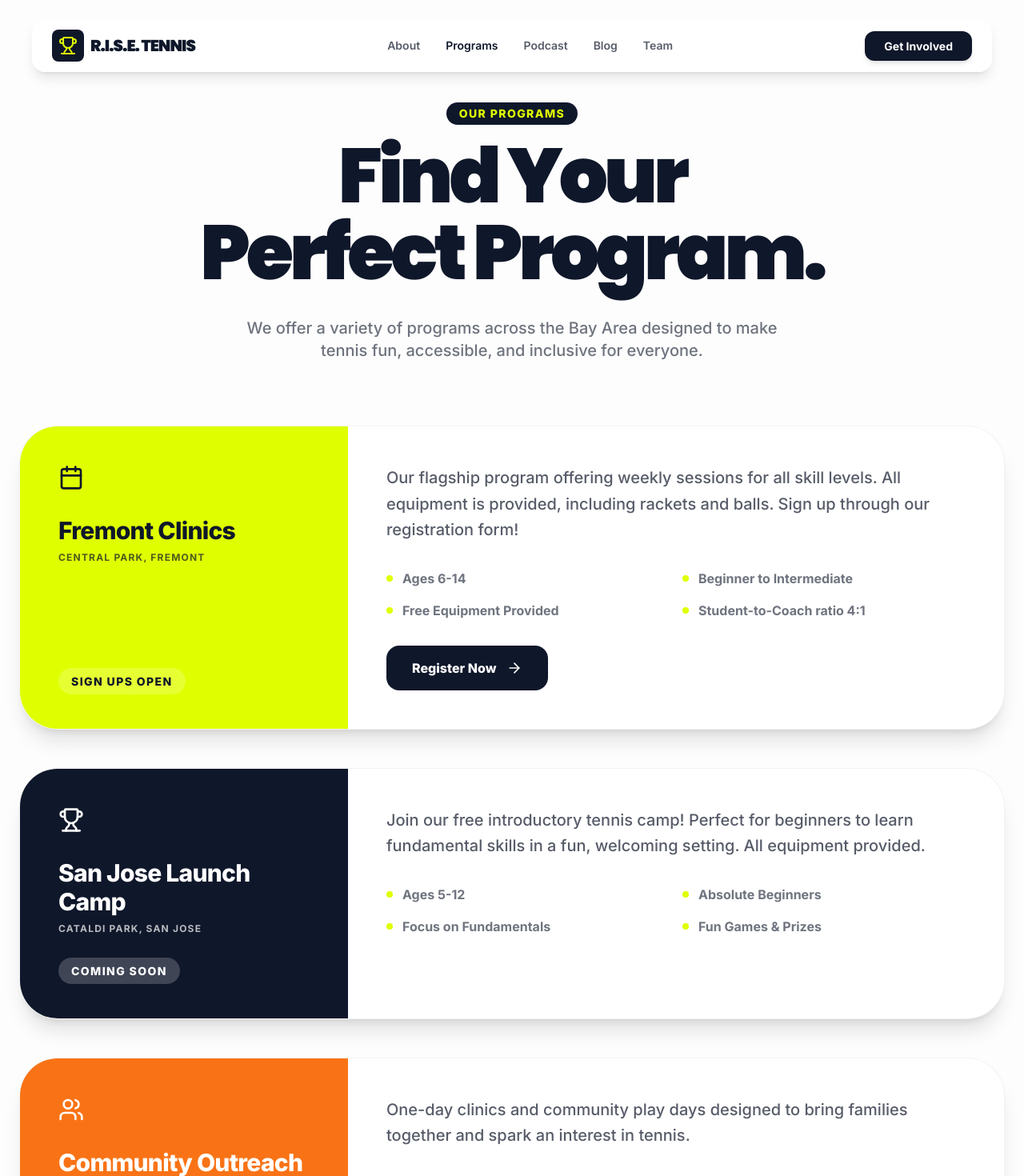
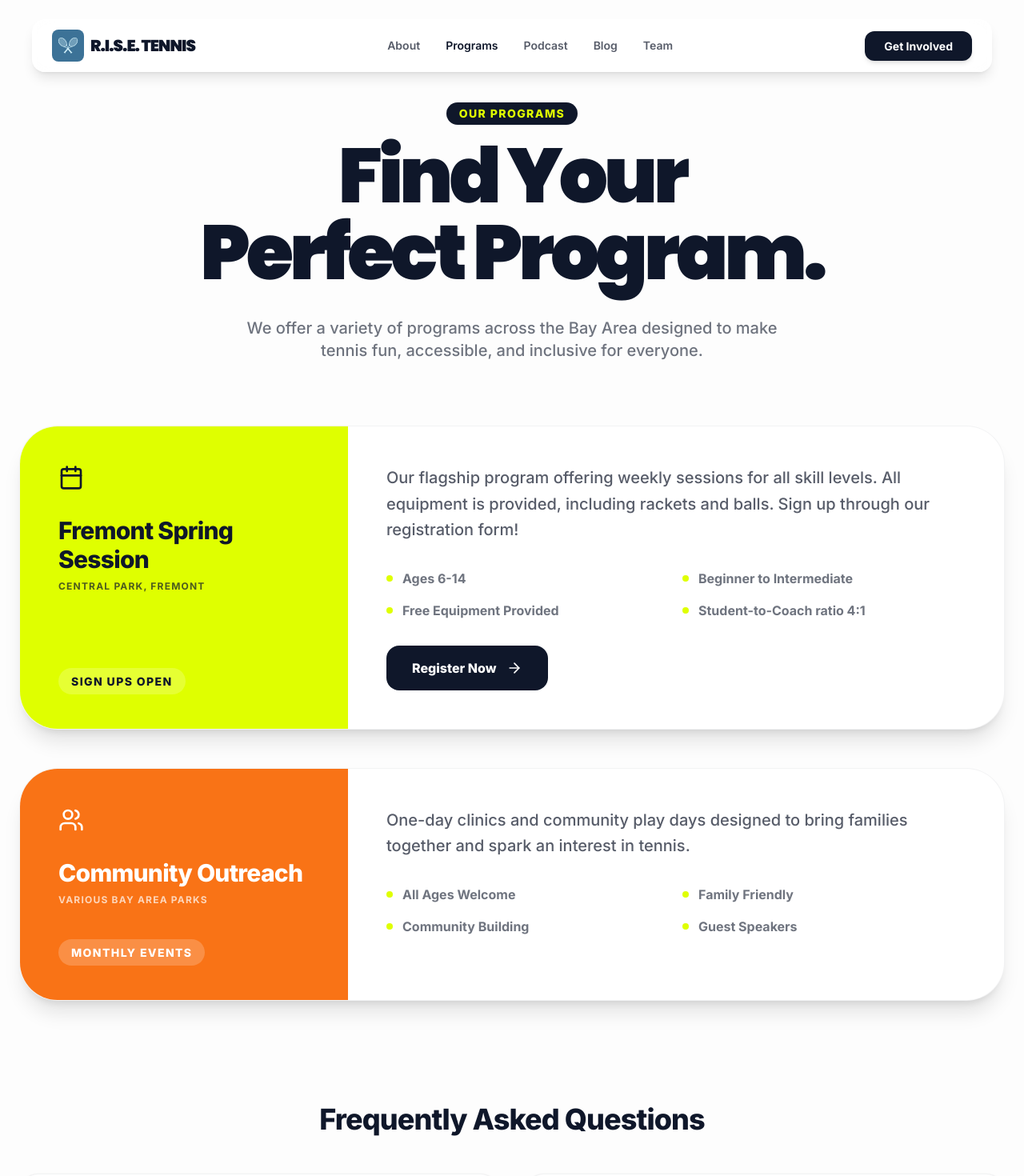
Before and after one commit to Azaxek/RISE-TENNIS, a React (Vite) app: page /programs in a window 1280 px wide. Shown: the top 1470 px of the page at 80% size. Built offline with nearby package versions, Linux system fonts and the light colour scheme.

Commit message:
Update website content and structure

```diff
--- a/src/components/Navbar.tsx
+++ b/src/components/Navbar.tsx
@@ -1,6 +1,6 @@
 import React, { useState, useEffect } from 'react';
 import { motion, AnimatePresence } from 'motion/react';
-import { Trophy, Menu, X } from 'lucide-react';
+import { Menu, X } from 'lucide-react';
 import { Link, useLocation } from 'react-router-dom';
 
 export const Navbar = () => {
@@ -30,9 +30,7 @@ export const Navbar = () => {
         <div className={`glass rounded-2xl px-6 py-3 flex items-center justify-between shadow-lg transition-all duration-300 ${isScrolled ? 'mx-0' : 'mx-4'}`}>
           {/* Logo */}
           <Link to="/" className="flex items-center gap-2 group cursor-pointer">
-            <div className="w-10 h-10 bg-midnight rounded-lg flex items-center justify-center group-hover:bg-tennis-neon transition-colors duration-300">
-              <Trophy className="text-tennis-neon group-hover:text-midnight w-6 h-6 transition-colors duration-300" />
-            </div>
+            <img src="/rise-logo.png" alt="R.I.S.E. Tennis Logo" className="w-10 h-10 rounded-lg object-cover" />
             <span className="font-display font-black text-xl tracking-tighter text-midnight">R.I.S.E. TENNIS</span>
           </Link>
 
--- a/src/pages/HomePage.tsx
+++ b/src/pages/HomePage.tsx
@@ -1,6 +1,6 @@
 import React from 'react';
 import { motion, useScroll, useTransform } from 'motion/react';
-import { Trophy, Users, Heart, Calendar, ArrowRight, Music2, Youtube, Play, SkipBack, SkipForward, Volume2 } from 'lucide-react';
+import { Users, Heart, ArrowRight, Music2, Youtube, Play, SkipBack, SkipForward, Volume2 } from 'lucide-react';
 import { Link } from 'react-router-dom';
 
 const Tennis3DAnimation = () => {
@@ -111,10 +111,8 @@ const Hero = () => {
         transition={{ duration: 1.5, ease: "easeOut" }}
         className="relative z-10"
       >
-        <div className="w-40 h-40 md:w-64 md:h-64 rounded-full border border-white/10 flex items-center justify-center backdrop-blur-md">
-          <div className="w-32 h-32 md:w-52 md:h-52 bg-tennis-neon rounded-full flex items-center justify-center shadow-[0_0_80px_rgba(223,255,0,0.4)]">
-            <Trophy className="text-midnight w-16 h-16 md:w-28 md:h-28" />
-          </div>
+        <div className="w-40 h-40 md:w-64 md:h-64 rounded-full border border-white/10 flex items-center justify-center backdrop-blur-md overflow-hidden">
+          <img src="/rise-logo.png" alt="R.I.S.E. Tennis Logo" className="w-32 h-32 md:w-52 md:h-52 rounded-full object-cover shadow-[0_0_80px_rgba(223,255,0,0.4)]" />
         </div>
       </motion.div>
 
@@ -262,18 +260,12 @@ const About = () => {
 const Programs = () => {
   const programs = [
     {
-      title: "Fremont Summer Clinics",
-      desc: "Flexible scheduling designed for busy families. We provide all equipment and high-energy coaching.",
-      icon: <Calendar className="w-6 h-6" />,
+      title: "Fremont Spring Session",
+      desc: "Our flagship program offering free lessons for all skill levels. All equipment provided. Sign up now!",
+      icon: <Users className="w-6 h-6" />,
       color: "bg-tennis-neon",
-      textColor: "text-midnight"
-    },
-    {
-      title: "San Jose Launch Camp",
-      desc: "The perfect starting point for beginners. Focus on fundamentals, coordination, and most importantly, fun.",
-      icon: <Trophy className="w-6 h-6" />,
-      color: "bg-midnight",
-      textColor: "text-white"
+      textColor: "text-midnight",
+      link: "https://forms.gle/oYZfbAQ8E2e5b9K19"
     },
     {
       title: "Community Events",
@@ -296,7 +288,7 @@ const Programs = () => {
           </p>
         </div>
 
-        <div className="grid md:grid-cols-3 gap-8">
+        <div className="grid md:grid-cols-2 gap-8 max-w-4xl mx-auto">
           {programs.map((p, i) => (
             <motion.div
               key={i}
@@ -314,9 +306,15 @@ const Programs = () => {
               <p className="text-midnight/60 font-medium mb-8 leading-relaxed">
                 {p.desc}
               </p>
-              <Link to="/programs" className="flex items-center gap-2 font-black text-midnight group-hover:gap-4 transition-all duration-300">
-                Learn More <ArrowRight className="w-5 h-5 text-energetic-orange" />
-              </Link>
+              {(p as any).link ? (
+                <a href={(p as any).link} target="_blank" rel="noopener noreferrer" className="flex items-center gap-2 font-black text-midnight group-hover:gap-4 transition-all duration-300">
+                  Register Now <ArrowRight className="w-5 h-5 text-energetic-orange" />
+                </a>
+              ) : (
+                <Link to="/programs" className="flex items-center gap-2 font-black text-midnight group-hover:gap-4 transition-all duration-300">
+                  Learn More <ArrowRight className="w-5 h-5 text-energetic-orange" />
+                </Link>
+              )}
             </motion.div>
           ))}
         </div>
@@ -488,8 +486,8 @@ export const HomePage = () => {
       <MissionHeadline />
       <About />
       <Programs />
+      <Gallery />
       <Podcast />
-      <Gallery />
       <CTA />
     </>
   );
--- a/src/pages/ProgramsPage.tsx
+++ b/src/pages/ProgramsPage.tsx
@@ -1,12 +1,12 @@
 import React from 'react';
 import { motion } from 'motion/react';
-import { Calendar, Trophy, Users, ArrowRight } from 'lucide-react';
+import { Calendar, Users, ArrowRight } from 'lucide-react';
 import { Link } from 'react-router-dom';
 
 export const ProgramsPage = () => {
   const programs = [
     {
-      title: "Fremont Clinics",
+      title: "Fremont Spring Session",
       location: "Central Park, Fremont",
       time: "Sign Ups Open",
       desc: "Our flagship program offering weekly sessions for all skill levels. All equipment is provided, including rackets and balls. Sign up through our registration form!",
@@ -14,17 +14,7 @@ export const ProgramsPage = () => {
       icon: <Calendar className="w-8 h-8" />,
       color: "bg-tennis-neon",
       textColor: "text-midnight",
-      link: "https://docs.google.com/forms/d/e/1FAIpQLSfIOMmzgoUpsxI53eBZybu7-EIlmkMmNQZqiBaJR8qmOXiN8A/viewform"
-    },
-    {
-      title: "San Jose Launch Camp",
-      location: "Cataldi Park, San Jose",
-      time: "Coming Soon",
-      desc: "Join our free introductory tennis camp! Perfect for beginners to learn fundamental skills in a fun, welcoming setting. All equipment provided.",
-      details: ["Ages 5-12", "Absolute Beginners", "Focus on Fundamentals", "Fun Games & Prizes"],
-      icon: <Trophy className="w-8 h-8" />,
-      color: "bg-midnight",
-      textColor: "text-white"
+      link: "https://forms.gle/oYZfbAQ8E2e5b9K19"
     },
     {
       title: "Community Outreach",
```
Also changed, not shown: public/rise-logo.png (added).
